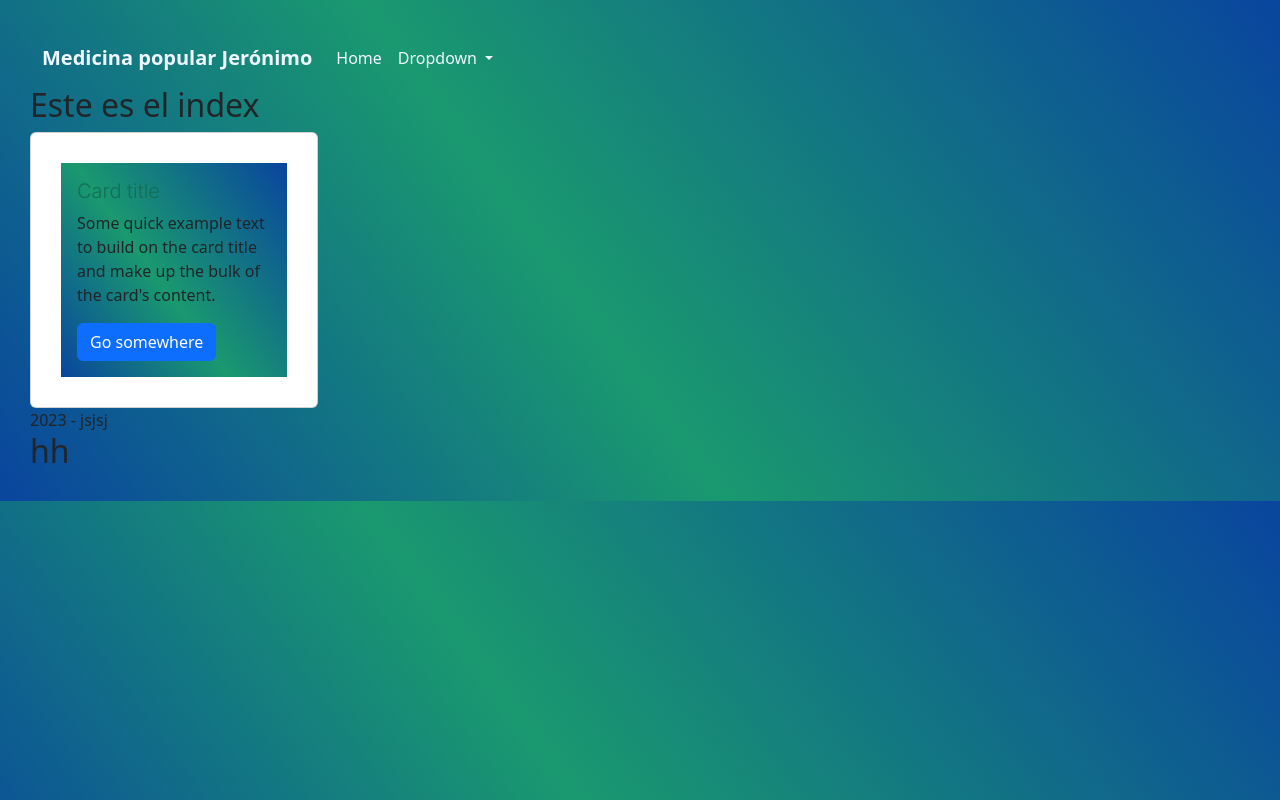
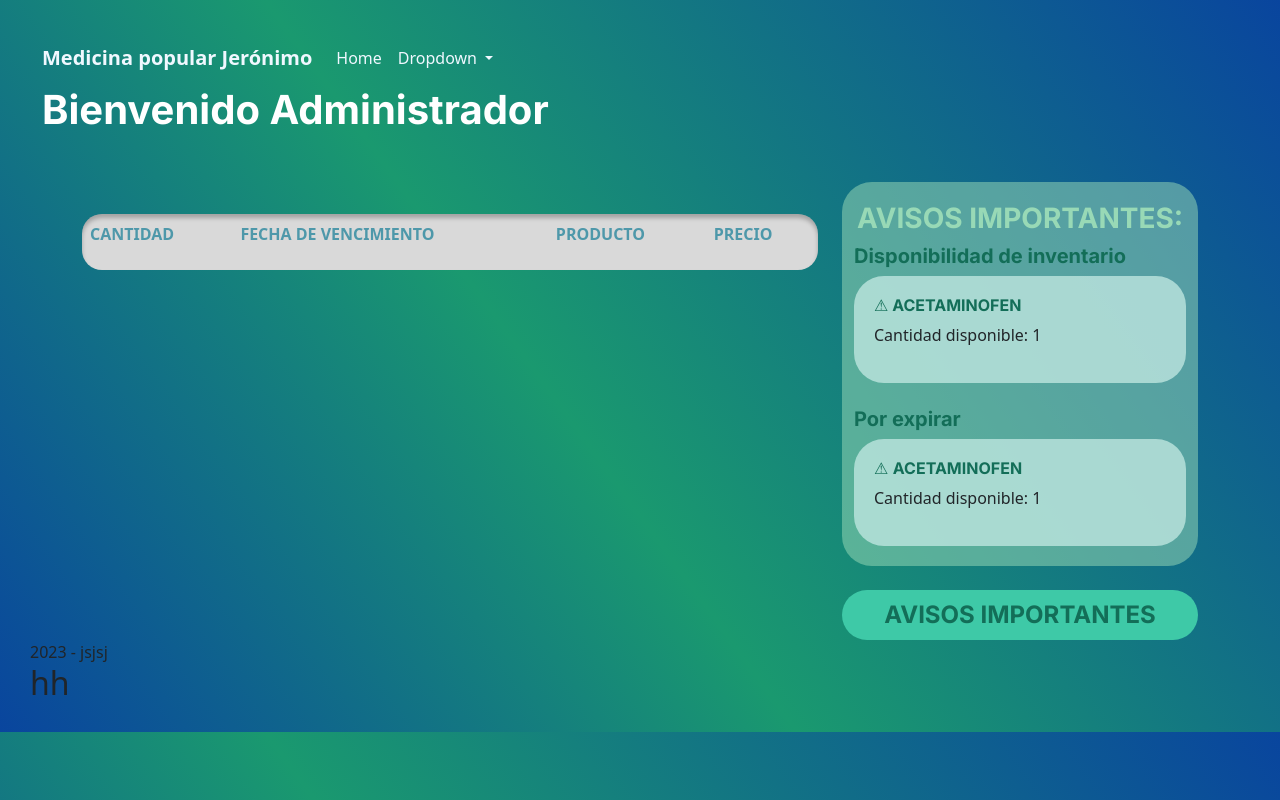
Before and after one commit to KarenL086/Farmacia, a Django app: page /inicioAdmin/ in a window 1280 px wide. Run offline with Django 4.2, Linux system fonts and the light colour scheme; lists and menus that the app fills with data are empty.

Commit message:
Maquetado de Inicio administrador

```diff
--- a/templates/inicioAdmin.html
+++ b/templates/inicioAdmin.html
@@ -1,12 +1,56 @@
 {% extends './layout/base.html' %}
 
 {% block content %}
-    <h2>Este es el index</h2>
-    <div class="card" style="width: 18rem;">
-        <div class="card-body ejemplo">
-          <h5 class="card-title">Card title</h5>
-          <p class="card-text">Some quick example text to build on the card title and make up the bulk of the card's content.</p>
-          <a href="#" class="btn btn-primary">Go somewhere</a>
+  <div class="container-fluid">
+    <h1><b>Bienvenido Administrador</b></h1>
+    <br>
+    <div class="container ">
+        <div class="row">
+            <div class="col-sm-8">
+                <div class="table-responsive pt-5">
+                    <table class="table table-borderless">
+                        <thead>
+                            <tr>
+                                <th>Cantidad</th>
+                                <th>Fecha de vencimiento</th>
+                                <th>Producto</th>
+                                <th>Precio</th>
+                            </tr>
+                        </thead>
+                        <tbody>
+                            <tr>
+                                <td>
+
+                                </td>
+                                <td>
+
+                                </td>
+                            </tr>
+                        </tbody>
+                    </table>
+                </div>
+            </div>
+            <div class="col-sm-4">
+                <div class="container-md alertas mt-3">
+                    <h3><b>AVISOS IMPORTANTES:</b></h3>
+                    <h5><b>Disponibilidad de inventario</b></h5>
+                    <div class="al center" role="alert">
+                        <h6>&#x26A0;<b>   ACETAMINOFEN</b></h6>
+                        <p>Cantidad disponible: 1</p>
+                    </div>
+                    <br>
+                    <h5><b>Por expirar</b></h5>
+                    <div class="al center" role="alert">
+                        <h6> &#x26A0;  <b>ACETAMINOFEN</b></h6>
+                        <p>Cantidad disponible: 1</p>
+                    </div>
+                </div>
+                <br>
+                <button class="boton">
+                  <span><b>AVISOS IMPORTANTES</b></span>
+              </button>
+            </div>
         </div>
-      </div>
+    </div>
+  </div>
 {% endblock content %}
```
Also changed, not shown: static/style.css (line endings or trailing spaces).
